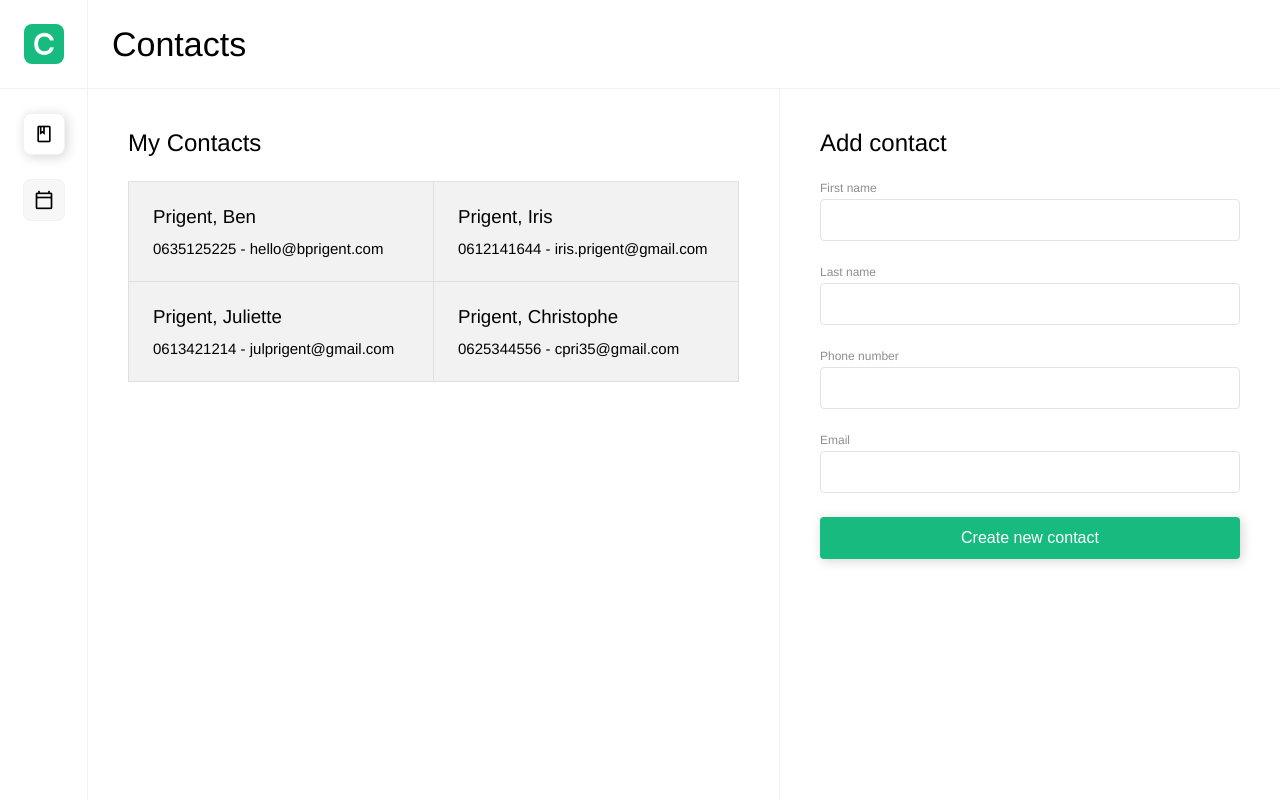
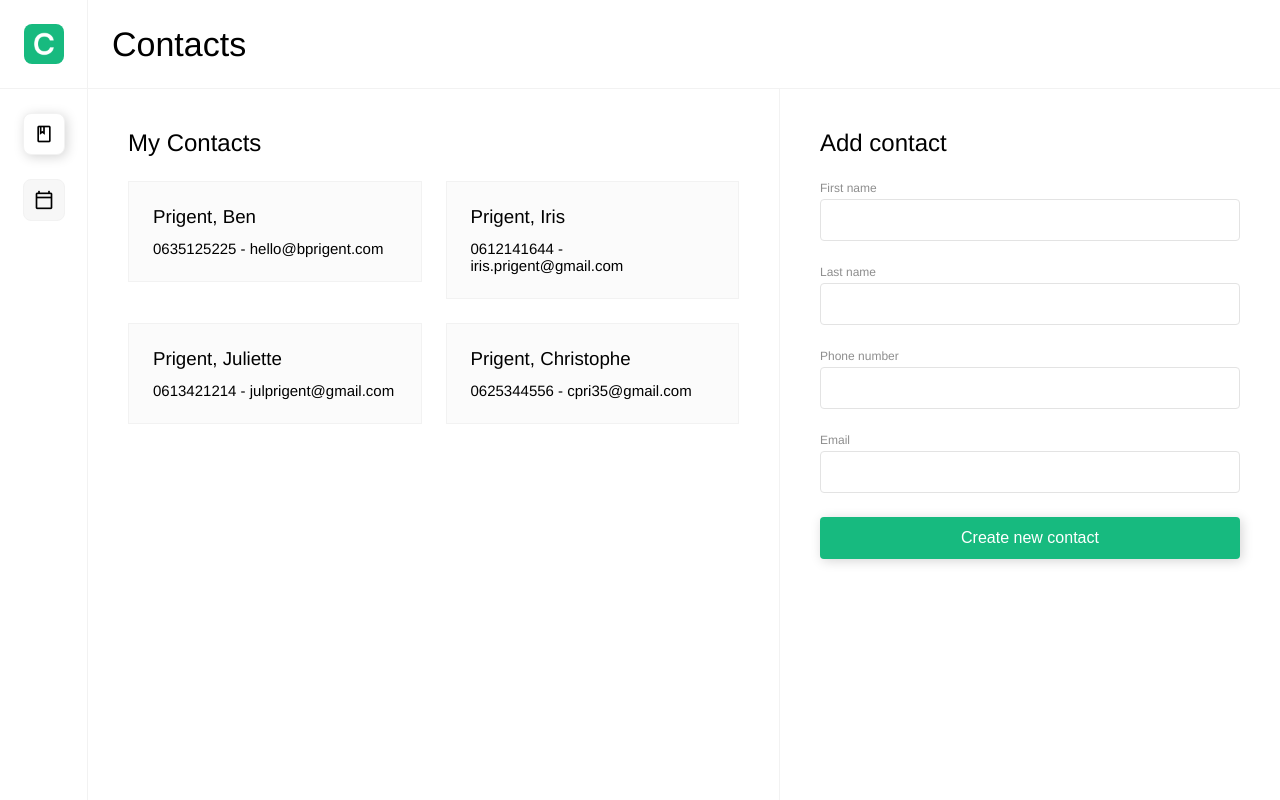
Before and after one commit to bprigent/class-9-appointment-planner, a React (Create React App) app: page /contacts in a window 1280 px wide. Shown: the top 800 px of the page. Built offline with nearby package versions, Linux system fonts and the light colour scheme.

Commit message:
clean cards

```diff
--- a/src/components/tile/Tile.css
+++ b/src/components/tile/Tile.css
@@ -1,10 +1,14 @@
 .tileParentWrapper {
-    border-bottom: 1px solid #dfdfdf;
-    border-right: 1px solid #dfdfdf;
-    background-color: #f2f2f2;
-    padding: 24px;
-    display: flex;
-    flex-direction: column;
+    padding-right: 24px;
+    padding-bottom: 24px;
     width: 50%;
     box-sizing: border-box;
 }
+
+.tileChildWrapper {
+    border: 1px solid #f2f2f2;
+    background-color: #00000004;
+    display: flex;
+    padding: 24px;
+    flex-direction: column;
+}
--- a/src/components/tile/Tile.js
+++ b/src/components/tile/Tile.js
@@ -5,8 +5,10 @@ import { FontH3, FontP } from "../fonts/fonts";
 export function ContactTile ({firstName, lastName, phone, email}) {
   return (
     <div className="tileParentWrapper">
-      <FontH3 copy={`${lastName}, ${firstName}`}/>
-      <FontP copy={`${phone} - ${email}`}/>
+      <div className="tileChildWrapper">
+        <FontH3 copy={`${lastName}, ${firstName}`}/>
+        <FontP copy={`${phone} - ${email}`}/>
+      </div>
     </div>
   );
 };
--- a/src/containers/contactsPage/ContactPage.css
+++ b/src/containers/contactsPage/ContactPage.css
@@ -13,15 +13,13 @@
 
 .mainPageColumn1 {
     flex-grow: 1;
-    padding: 40px;
+    padding: 40px 16px 40px 40px;
 }
 
 .contactTilesList {
     display: flex;
     flex-direction: row;
     flex-wrap: wrap;
-    border-top: 1px solid #dfdfdf;
-    border-left: 1px solid #dfdfdf;
 }
 
 .mainPageColumn2 {
```
